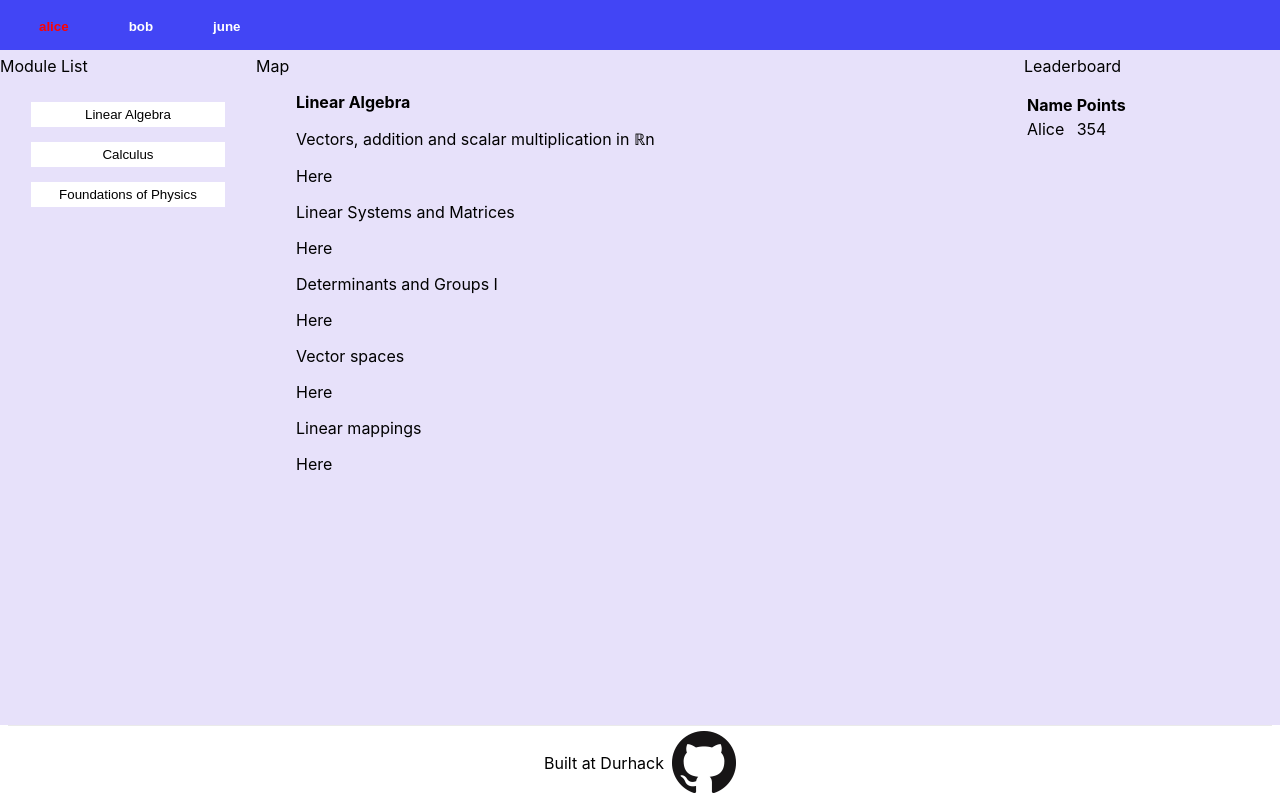
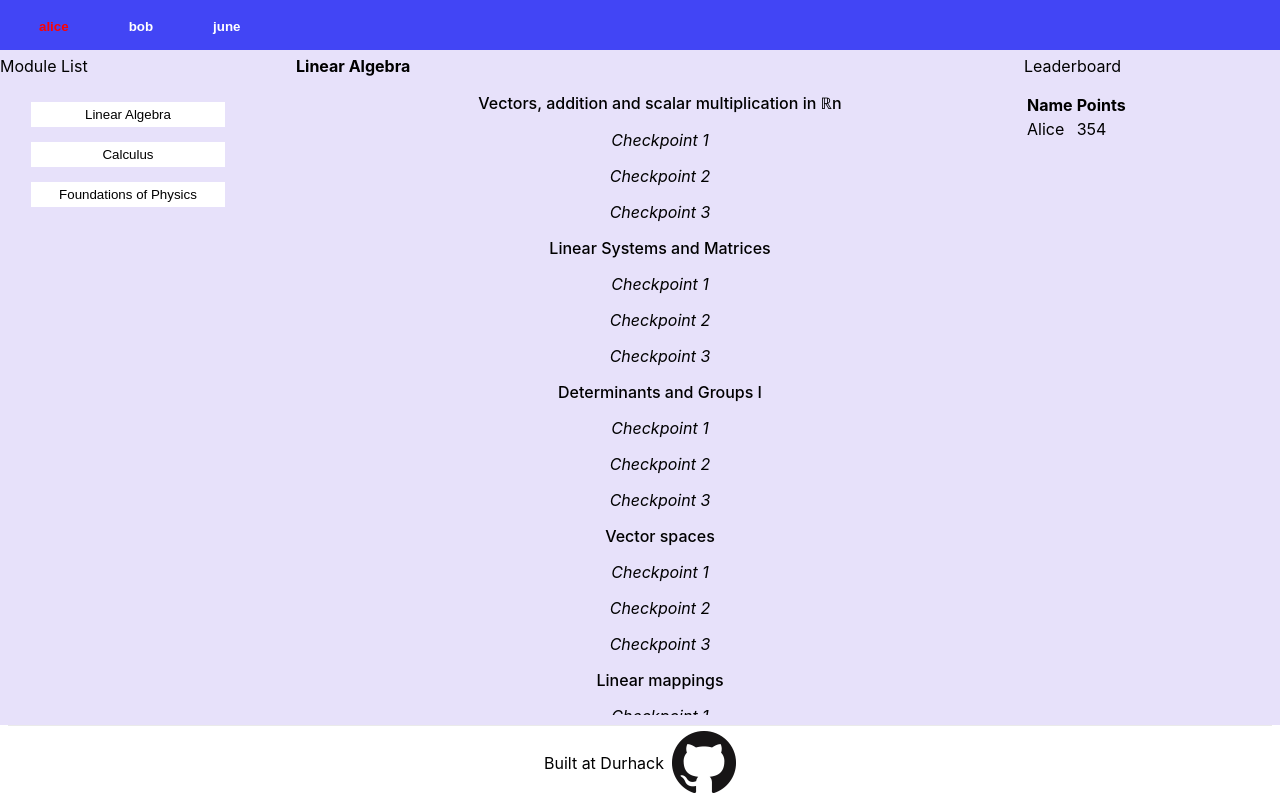
Before and after one commit to SimpsonThomas/durhack-tracker, a Next.js app: page / in a window 1280 px wide. Both pictures are taken after a click on the button "Linear Algebra". Built offline with nearby package versions, Linux system fonts and the light colour scheme.

Commit message:
Map CSS changes

```diff
--- a/core/map.js
+++ b/core/map.js
@@ -1,6 +1,5 @@
-import styles from "../styles/course.module.css"
 import { modules } from "./modules"
-import '../styles/map.module.css'
+import styles from '../styles/map.module.css'
 
 function MapItem(module) {
     if (module) {
@@ -10,8 +9,10 @@ function MapItem(module) {
             {modules[module].map((topic) => {
                 return(
                 <div key={topic}>
-                    <p  className={styles.mapList}>{topic}</p>
-                    <p>Here</p>
+                    <p className={styles.mapList}>{topic}</p>
+                    <p className={styles.checkpoint}>Checkpoint 1</p>
+                    <p className={styles.checkpoint}>Checkpoint 2</p>
+                    <p className={styles.checkpoint}>Checkpoint 3</p>
                 </div>)
             })}
         </ul>
--- a/pages/index.js
+++ b/pages/index.js
@@ -24,7 +24,6 @@ function Home() {
             {ModuleList(setModule, moduleSel, currentUser)}
           </div>
           <div className={styles.map}>
-            <p>Map</p>
             {MapItem(moduleSel)}
           </div>
           <div className={styles.leaderboard}>
--- a/styles/Home.module.css
+++ b/styles/Home.module.css
@@ -50,6 +50,12 @@
 .map {
   justify-content: center;
   width: 60vw;
+  max-height: calc(100vh - 125px);
+  overflow: auto;
+}
+
+.map::-webkit-scrollbar {
+  display: none;
 }
 
 .leaderboard {
--- a/styles/map.module.css
+++ b/styles/map.module.css
@@ -1,10 +1,15 @@
 .mapList {
     list-style: none;
-    padding-left: 30px;
     text-align: center;
+    font-weight: 500;
 }
 
 .mapLister {
     list-style: none;
-    padding-left: 20px;
 }
+
+.checkpoint {
+    list-style: none;
+    font-style: italic;
+    text-align: center;
+}
```
